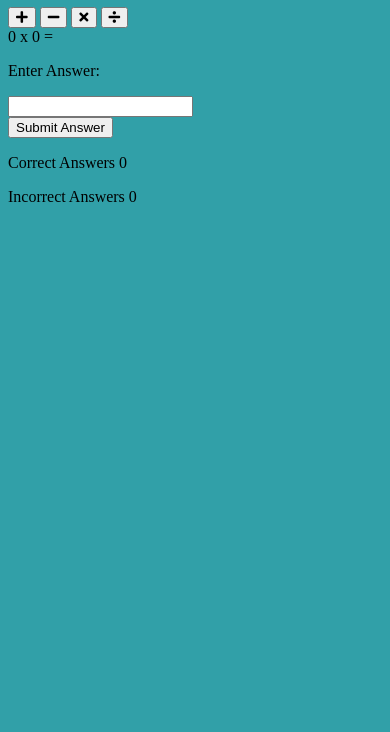
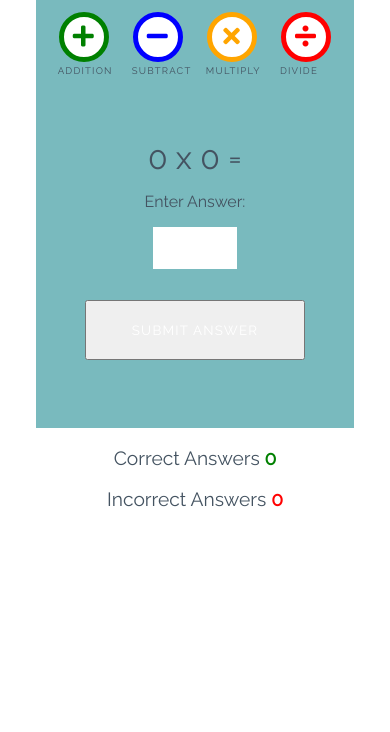
Before and after one commit to DiasDevils/love-math, a plain HTML site: page index.html in a window 390 px wide. Shown: the part 112-844 px from the top of the page. Drawn offline with Linux system fonts and the light colour scheme.

Commit message:
added styles for game in css

```diff
--- a/assets/css/style.css
+++ b/assets/css/style.css
@@ -1,3 +1,253 @@
+/* --------- Global style */
+
 body {
-    background: rgb(49, 160, 168);
+    background-color: white;
+    font-family: "Raleway", sans-serif;
+    color: #445361;
+    text-align: center;
 }
+
+/* --------- Heading */
+
+.heading {
+    text-align: center;
+    font-size: 2.5rem;
+}
+
+.logo {
+    height: 40px;
+    padding-right: 5px;
+}
+
+/* --------- Game layout */
+
+.game-area {
+    background-color: #79babe;
+    box-sizing: border-box;
+    width: 85%;
+    height: 65vh;
+    max-height: 450px;
+    max-width: 830px;
+    margin-left: auto;
+    margin-right: auto;
+    padding: 1%;
+}
+
+.question-area {
+    width: 50%;
+    font-size: 2rem;
+    margin: auto;
+    padding: 50px 0;
+}
+
+.question-area span {
+    padding: 0 15px;
+}
+
+.score-area {
+    margin: 5px auto;
+    width: 60%;
+    font-size: 1.2rem;
+}
+
+.controls-area {
+    width: 85%;
+    margin: 30px auto;
+}
+
+#score {
+    color: green;
+    font-weight: bold;
+}
+
+#incorrect {
+    color: red;
+    font-weight: bold;
+}
+
+.answer-message {
+    display: none;
+    font-size: 1rem;
+}
+
+#answer-box {
+    border: none;
+    color: #445361;
+    display: inline-block;
+    height: 40px;
+    width: 80px;
+    font-size: 1.2rem;
+}
+
+.scores {
+    display: inline-block;
+    padding: 25px;
+}
+
+/* --------- Buttons */
+
+.btn {
+    width: 220px;
+    height: 60px;
+    font-family: "Raleway", sans-serif;
+    text-transform: uppercase;
+    letter-spacing: 1.2px;
+    color: white;
+}
+
+.btn:focus {
+    outline: none;
+}
+
+.btn--big {
+    padding-top: 10px;
+    border-radius: 50%;
+    background-color: white;
+    border: 10px solid;
+    width: 100px;
+    height: 100px;
+    font-size: 3.2rem;
+    margin: 0 30px;
+    transition: all 0.5s;
+}
+
+.btn--big::after{
+    content: attr(data-type);
+    font-size: 1rem;
+    color: #445361;
+    position: relative;
+    left: -0.5em;
+}
+
+.btn--blue {
+    border-color: blue;
+    color: blue;
+}
+
+.btn--blue:active,
+.btn--blue:hover {
+    background-color: darkblue;
+    color: white;
+}
+
+.btn--orange {
+    border-color: orange;
+    color: orange;
+}
+
+.btn--orange:active,
+.btn--orange:hover {
+    background-color: darkorange;
+    color: white;
+}
+
+.btn--red {
+    border-color: red;
+    color: red;
+}
+
+.btn--red:active,
+.btn--red:hover {
+    background-color: darkred;
+    color: white;
+}
+
+.btn--green {
+    border-color: green;
+    color: green;
+}
+
+.btn--green:active,
+.btn--green:hover {
+    background-color: darkgreen;
+    color: white;
+}
+
+.btn--gray {
+    margin-top: 25px;
+    background-color: #445361;
+    border: 1px transparent;
+    border-radius: 20px;
+    /* #445361; */
+}
+
+.btn--gray:active,
+.btn--gray:hover {
+    background-color: #0d1013;
+}
+
+/* --------- Media queries */
+
+@media (max-width: 414px) {
+    .controls-area {
+        width: 100%;
+    }
+
+    .btn--big {
+        margin: 0 10px;
+        padding: 5px;
+        border: 5px solid;
+        width: 50px;
+        height: 50px;
+        font-size: 1.5rem;
+    }
+
+    .btn--big::after {
+        font-size: 0.6rem;
+        left: -0.7rem;
+    }
+
+    .question-area {
+        padding: 10% 0;
+        width: 100%;
+    }
+
+    .question-area span {
+        padding: 0;
+    }
+
+    .answer-message {
+        display: block;
+    }
+
+    #answer-box {
+        display: block;
+        margin: 0 auto;
+    }
+    .btn--gray {
+        margin-top: 0;
+    }
+
+    .score-area {
+        width: 100%;
+    }
+
+    .scores {
+        margin: 0.5em auto;
+        display: block;
+        padding: 5px;
+    }
+
+    .heading {
+        font-size: 2rem;
+    }
+}
+
+@media (max-width: 320px) {
+    .game-area {
+        height: 70vh;
+    }
+
+    .controls-area {
+        width: 75%;
+        margin: 10px auto;
+    }
+
+    .btn--big {
+        margin: 10px 10px;
+    }
+    .question-area {
+        padding: 10px 0;
+    }
+
+}
--- a/index.html
+++ b/index.html
@@ -24,10 +24,10 @@
     <!--Game -->
     <div class="game-area">
         <div class="controls-area">
-            <button class = "btn btn--big btn--green" ><i class="fas fa-plus"></i></button>
-            <button class = "btn btn--big btn--blue" ><i class="fas fa-minus"></i></button>
-            <button class = "btn btn--big btn--orange" ><i class="fas fa-times"></i></button>
-            <button class = "btn btn--big btn--red" ><i class="fas fa-divide"></i></button>
+            <button data-type="addition" class = "btn btn--big btn--green" ><i class="fas fa-plus"></i></button>
+            <button data-type="subtract"class = "btn btn--big btn--blue" ><i class="fas fa-minus"></i></button>
+            <button data-type="multiply" class = "btn btn--big btn--orange" ><i class="fas fa-times"></i></button>
+            <button data-type="divide" class = "btn btn--big btn--red" ><i class="fas fa-divide"></i></button>
         </div>
         <div class="question-area">
             <span id="operand1">0</span>
@@ -37,7 +37,7 @@
             <p class="answer-message">Enter Answer:</p>
             <input id="answer-box" type="number">
         </div>
-        <button class="btn btn--grey">Submit Answer</button>
+        <button data-type="submit" class="btn btn--grey">Submit Answer</button>
     </div>
 
     <!--Score -->
```
